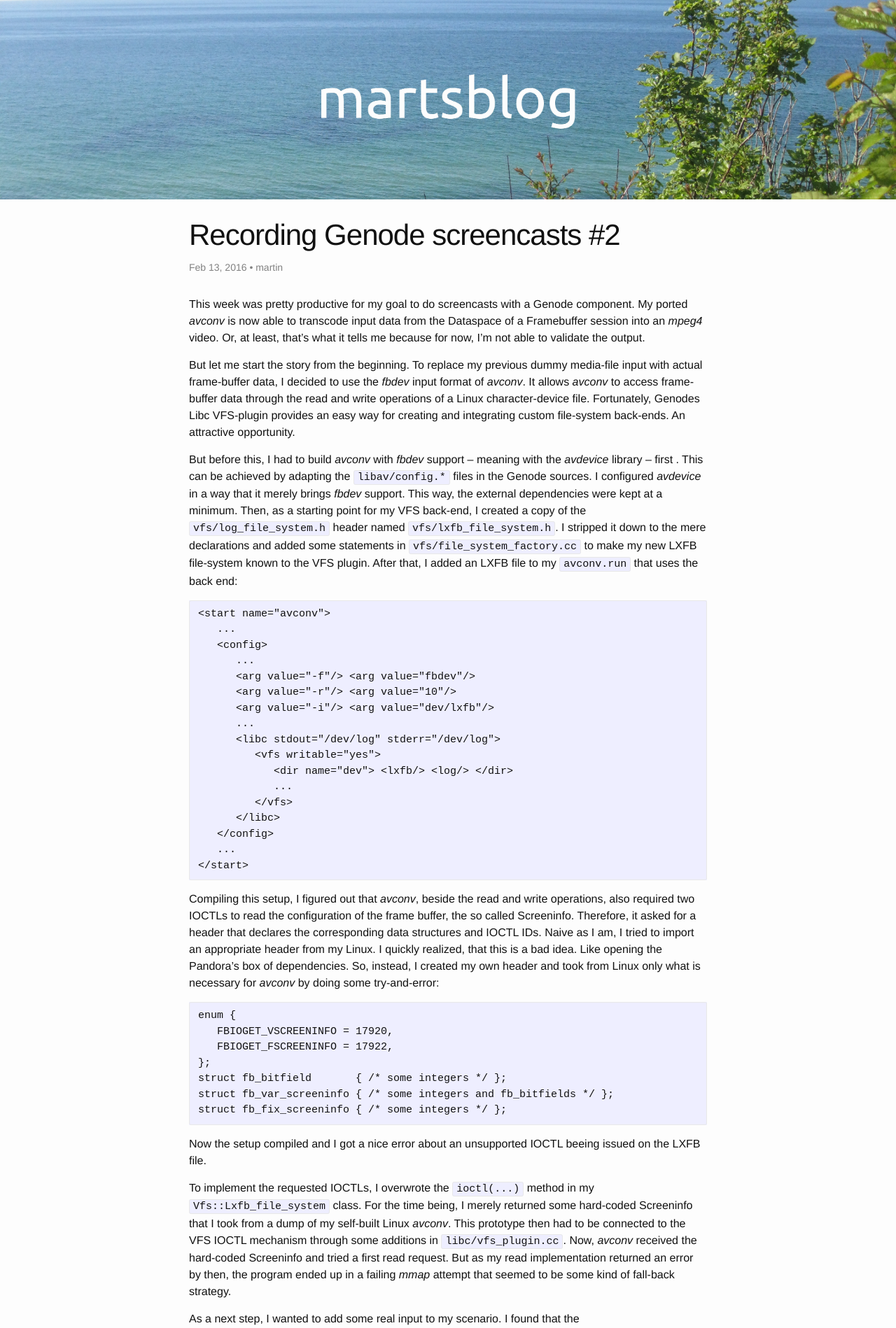
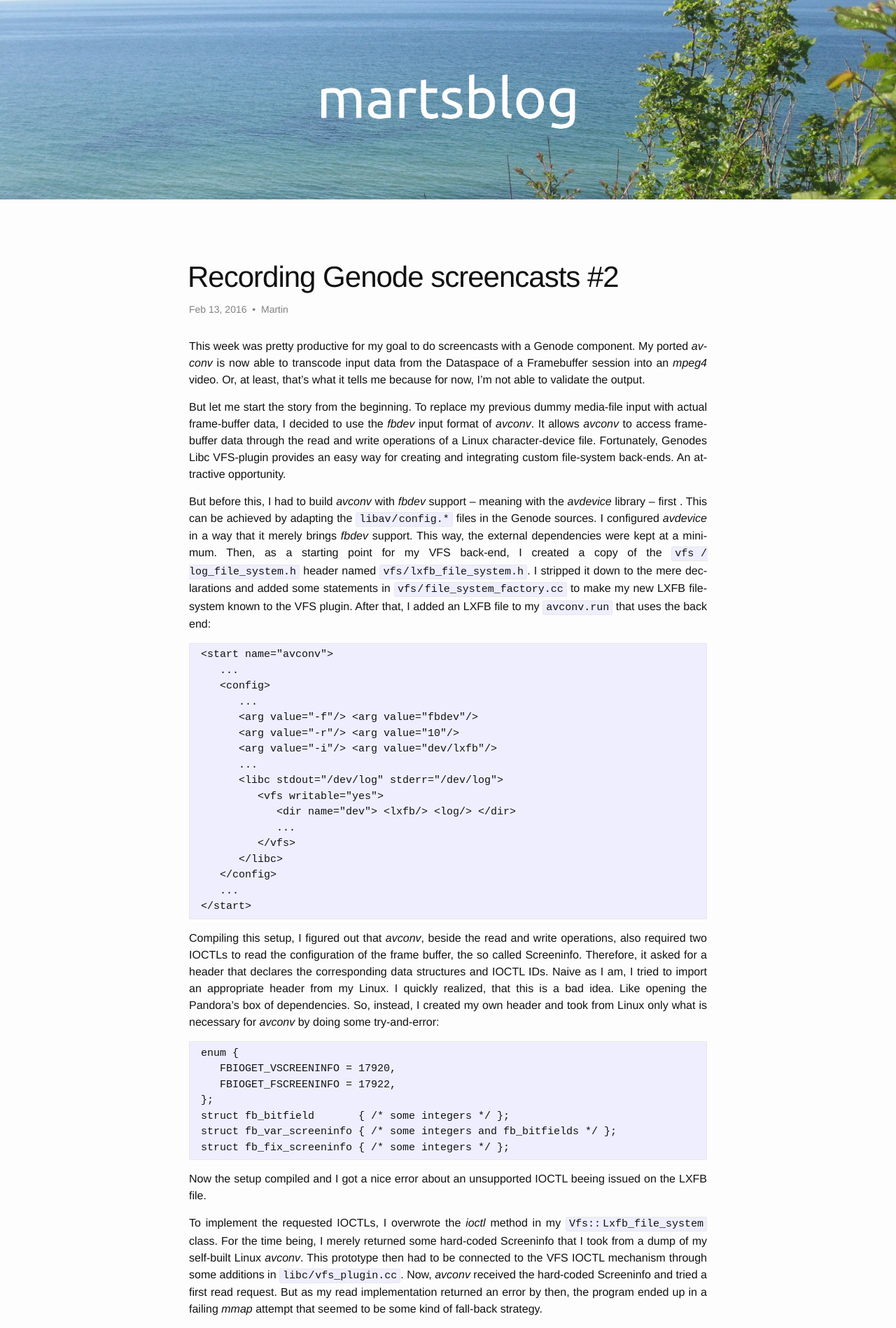
Before and after one commit to m-stein/m-stein.github.io, a Jekyll site: the page built from _posts/2016-02-13-recording-genode-screencasts-2.markdown, in a window 1280 px wide. Shown: the top 1898 px of the page at 70% size. Built offline with Jekyll 4.4.1, drawn with Linux system fonts in a browser that asks for light colours; some of the changed text lies outside the part shown.

Commit message:
site style: block text + tune spacing and wrapping

```diff
--- a/_layouts/default.html
+++ b/_layouts/default.html
@@ -1,5 +1,5 @@
 <!DOCTYPE html>
-<html>
+<html lang="en">
 
   {% include head.html %}
 
--- a/_layouts/post.html
+++ b/_layouts/post.html
@@ -5,7 +5,7 @@ layout: default
 
   <header class="post-header">
     <h1 class="post-title" itemprop="name headline">{{ page.title }}</h1>
-    <p class="post-meta"><time datetime="{{ page.date | date_to_xmlschema }}" itemprop="datePublished">{{ page.date | date: "%b %-d, %Y" }}</time>{% if page.author %} • <span itemprop="author" itemscope itemtype="http://schema.org/Person"><span itemprop="name">{{ page.author }}</span></span>{% endif %}</p>
+    <p class="post-meta"><time datetime="{{ page.date | date_to_xmlschema }}" itemprop="datePublished">{{ page.date | date: "%b %-d, %Y" }}</time>{% if page.author %} &nbsp;•&nbsp; <span itemprop="author" itemscope itemtype="http://schema.org/Person"><span itemprop="name">{{ page.author }}</span></span>{% endif %}</p>
   </header>
 
   <div class="post-content" itemprop="articleBody">
--- a/_posts/2016-02-13-recording-genode-screencasts-2.markdown
+++ b/_posts/2016-02-13-recording-genode-screencasts-2.markdown
@@ -20,12 +20,13 @@ integrating custom file-system back-ends. An attractive opportunity.
 
 But before this, I had to build *avconv* with *fbdev* support – meaning with
 the *avdevice* library – first . This can be achieved by adapting the
-`libav/config.*` files in the Genode sources. I configured *avdevice* in a way
-that it merely brings *fbdev* support. This way, the external dependencies were
-kept at a minimum. Then, as a starting point for my VFS back-end, I created a
-copy of the `vfs/log_file_system.h` header named `vfs/lxfb_file_system.h`. I
-stripped it down to the mere declarations and added some statements in
-`vfs/file_system_factory.cc` to make my new LXFB file-system known to the VFS
+`libav / config.*` files in the Genode sources. I configured *avdevice* in a
+way that it merely brings *fbdev* support. This way, the external dependencies
+were kept at a minimum. Then, as a starting point for my VFS back-end, I
+created a copy of the
+`vfs / log_file_system.h` header named `vfs / lxfb_file_system.h`. I stripped
+it down to the mere declarations and added some statements in
+`vfs / file_system_factory.cc` to make my new LXFB file-system known to the VFS
 plugin. After that, I added an LXFB file to my `avconv.run` that uses the back
 end:
 
@@ -71,24 +72,24 @@ struct fb_fix_screeninfo { /* some integers */ };
 Now the setup compiled and I got a nice error about an unsupported IOCTL beeing
 issued on the LXFB file.
 
-To implement the requested IOCTLs, I overwrote the `ioctl(...)` method in my
-`Vfs::Lxfb_file_system` class. For the time being, I merely returned some
+To implement the requested IOCTLs, I overwrote the *ioctl* method in my
+`Vfs:: Lxfb_file_system` class. For the time being, I merely returned some
 hard-coded Screeninfo that I took from a dump of my self-built Linux *avconv*.
 This prototype then had to be connected to the VFS IOCTL mechanism through some
-additions in `libc/vfs_plugin.cc`. Now, *avconv* received the hard-coded
+additions in `libc / vfs_plugin.cc`. Now, *avconv* received the hard-coded
 Screeninfo and tried a first read request. But as my read implementation
 returned an error by then, the program ended up in a failing *mmap* attempt
 that seemed to be some kind of fall-back strategy.
 
 As a next step, I wanted to add some real input to my scenario. I found that
-the `libports/run/eglgears.run` demo might provide a good setup. It’s small and
-creates dynamic frame-buffer output. So, I integrated the essentials of that
-setup into my `avconv.run` script. Next, I placed the frame-buffer interception
-component, that I wrote last week, in front of the Framebuffer driver to
-multiplex the Framebuffer service between Nitpicker and *avconv*.
+the `libports / run / eglgears.run` demo might provide a good setup. It’s small
+and creates dynamic frame-buffer output. So, I integrated the essentials of
+that setup into my `avconv.run` script. Next, I placed the frame-buffer
+interception component, that I wrote last week, in front of the Framebuffer
+driver to multiplex the Framebuffer service between Nitpicker and *avconv*.
 
 After that, I was able to read the real Screeninfo in my *avconv* IOCTLs by
-using the `mode()` method of the Framebuffer session. At this point, the
+using the *mode* method of the Framebuffer session. At this point, the
 *avconv* surprisingly complained about an unsupported pixel format. It turned
 out that, in contrast to the *libav* main-line version, the version used by
 Genode didn’t support the RGB565 format for *fbdev* input. Genodes Framebuffer
@@ -115,22 +117,22 @@ into my scenario. Then I replaced the media-file input of *avplay* with the
 *ram_fs* file that *avconv* creates as ouput…
 
 ~~~
- <start name="avplay">
-    <config>
-       ...
-       <arg value="ram/mediafile.avi"/>
-       <libc stdout="/dev/log" stderr="/dev/log">
-          <vfs>
-             <dir name="ram"> <fs label="ram" /> </dir>
-             ...
-          </vfs>
-       </libc>
-    </config>
-    ...
- </start>
+<start name="avplay">
+	<config>
+		...
+		<arg value="ram/mediafile.avi"/>
+		<libc stdout="/dev/log" stderr="/dev/log">
+			<vfs>
+				<dir name="ram"> <fs label="ram" /> </dir>
+				...
+			</vfs>
+		</libc>
+	</config>
+	...
+</start>
 ~~~
 
 … and gave it a try. Indeed, *avplay* was able to read the file! Well, but
-immediately it complained like `ram/mediafile.avi: Invalid data found when
-processing input` and showed me a black screen. But I’m sure that this can be
-fixed too… next week!
+immediately it complained like
+`ram / mediafile.avi:`<wbr>`Invalid`<wbr>`data`<wbr>`found`<wbr>`when`<wbr>`processing`<wbr>`input` and showed me a
+black screen. But I’m sure that this can be fixed too… next week!
--- a/_sass/_base.scss
+++ b/_sass/_base.scss
@@ -136,17 +136,26 @@ code {
 }
 
 code {
-    padding: 1px 5px;
+    padding: 1px $base-font-size / 4;
+
+    white-space: pre-wrap;       /* CSS 3 */
+    white-space: -moz-pre-wrap;  /* Mozilla, since 1999 */
+    white-space: -pre-wrap;      /* Opera 4-6 */
+    white-space: -o-pre-wrap;    /* Opera 7 */
+    word-wrap: break-word;       /* Internet Explorer 5.5+ */
+
+    word-spacing: -$base-font-size / 1.9;
 }
 
 pre {
-    padding: 8px 12px;
+    padding: $base-font-size / 3 $base-font-size;
     overflow-x: auto;
 
     > code {
         border: 0;
         padding-right: 0;
         padding-left: 0;
+        word-spacing: 0;
     }
 }
 
@@ -160,6 +169,7 @@ pre {
     max-width:         calc(#{$content-width} - (#{$spacing-unit} * 2));
     margin-right: auto;
     margin-left: auto;
+    padding-top: $spacing-unit * 2;
     padding-right: $spacing-unit;
     padding-left: $spacing-unit;
     @extend %clearfix;
--- a/_sass/_layout.scss
+++ b/_sass/_layout.scss
@@ -200,6 +200,7 @@
 }
 
 .post-title {
+    margin-left: -2px;
     font-size: 42px;
     letter-spacing: -1px;
     line-height: 1;
@@ -211,6 +212,14 @@
 
 .post-content {
     margin-bottom: $spacing-unit;
+
+    -moz-hyphens:    auto;
+    -o-hyphens:      auto;
+    -webkit-hyphens: auto;
+    -ms-hyphens:     auto;
+    hyphens:         auto;
+
+    text-align: justify;
 
     h2 {
         font-size: 32px;
```
Also changed, not shown: other parts of _posts/2016-02-13-recording-genode-screencasts-2.markdown (+5 -4 lines).
